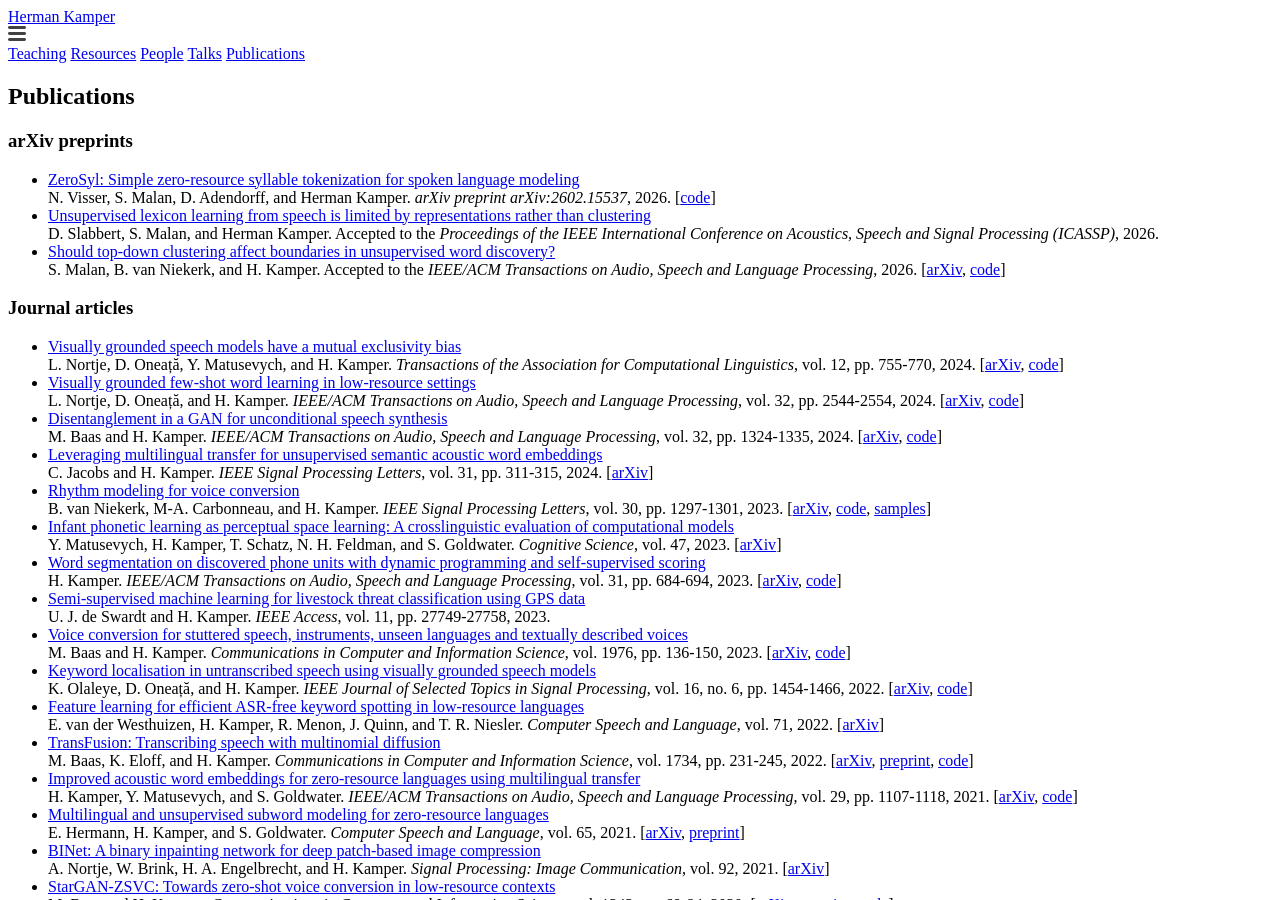
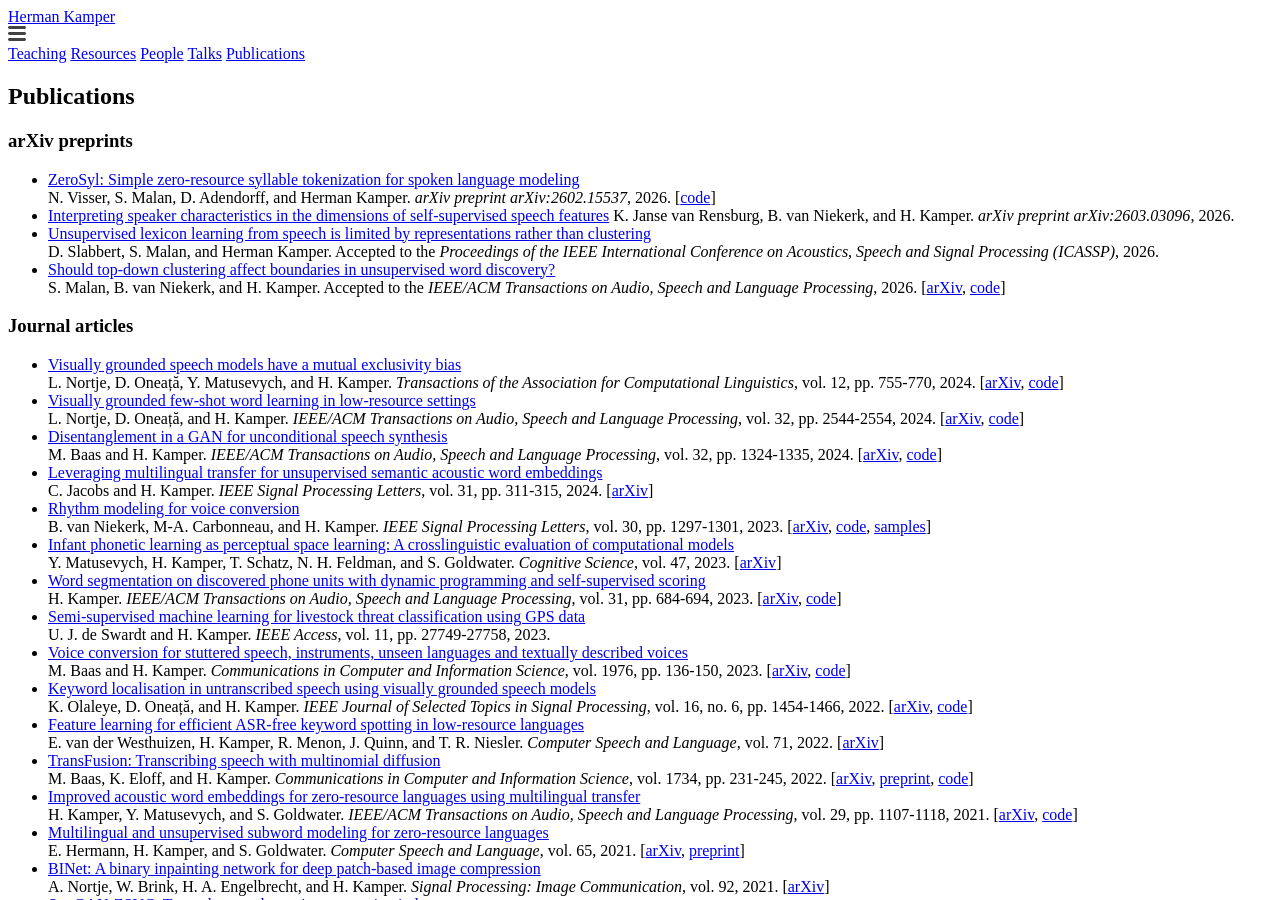
Before and after one commit to kamperh/kamperh.github.io, a Jekyll site: the page built from publications.md, in a window 1280 px wide and 900 px high. Built offline with Jekyll 4.4.1, drawn with Linux system fonts in a browser that asks for light colours; a style sheet for code colours, icons or effects is not loaded.

Commit message:
Update publications.md

```diff
--- a/publications.md
+++ b/publications.md
@@ -12,6 +12,8 @@ order: 5
 
 - [ZeroSyl: Simple zero-resource syllable tokenization for spoken language modeling](https://arxiv.org/abs/2602.15537)
   N. Visser, S. Malan, D. Adendorff, and Herman Kamper. *arXiv preprint arXiv:2602.15537*, 2026. [[code](https://github.com/nicolvisser/ZeroSyl/)]
+- [Interpreting speaker characteristics in the dimensions of self-supervised speech features](http://arxiv.org/abs/2603.03096)
+  K. Janse van Rensburg, B. van Niekerk, and H. Kamper. *arXiv preprint arXiv:2603.03096*, 2026.
 - [Unsupervised lexicon learning from speech is limited by representations rather than clustering](https://arxiv.org/abs/2510.09225)
   D. Slabbert, S. Malan, and Herman Kamper. Accepted to the *Proceedings of the IEEE International Conference on Acoustics, Speech and Signal Processing (ICASSP)*, 2026.
 - [Should top-down clustering affect boundaries in unsupervised word discovery?](https://doi.org/10.1109/TASLPRO.2026.3659426)
```
